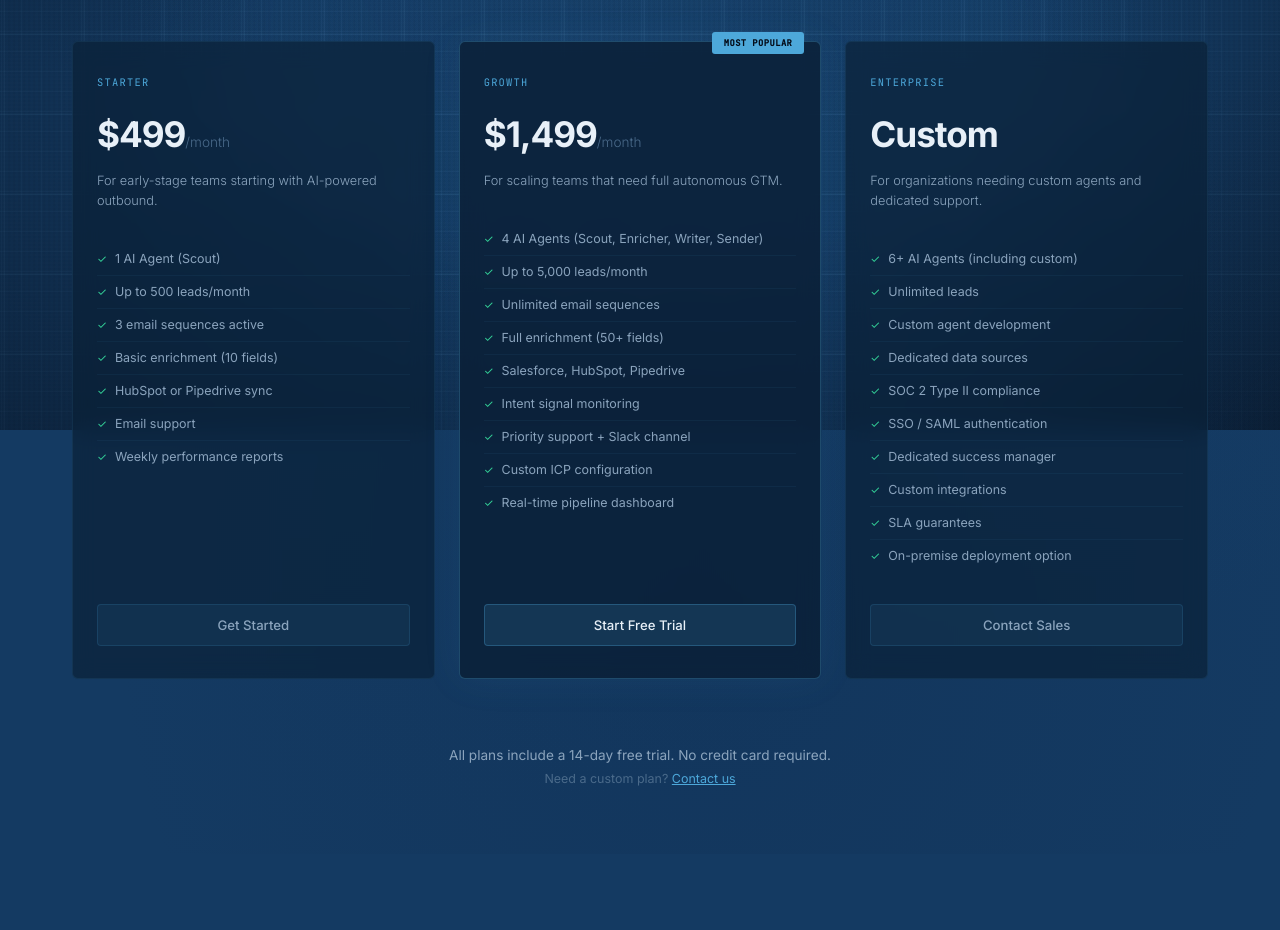
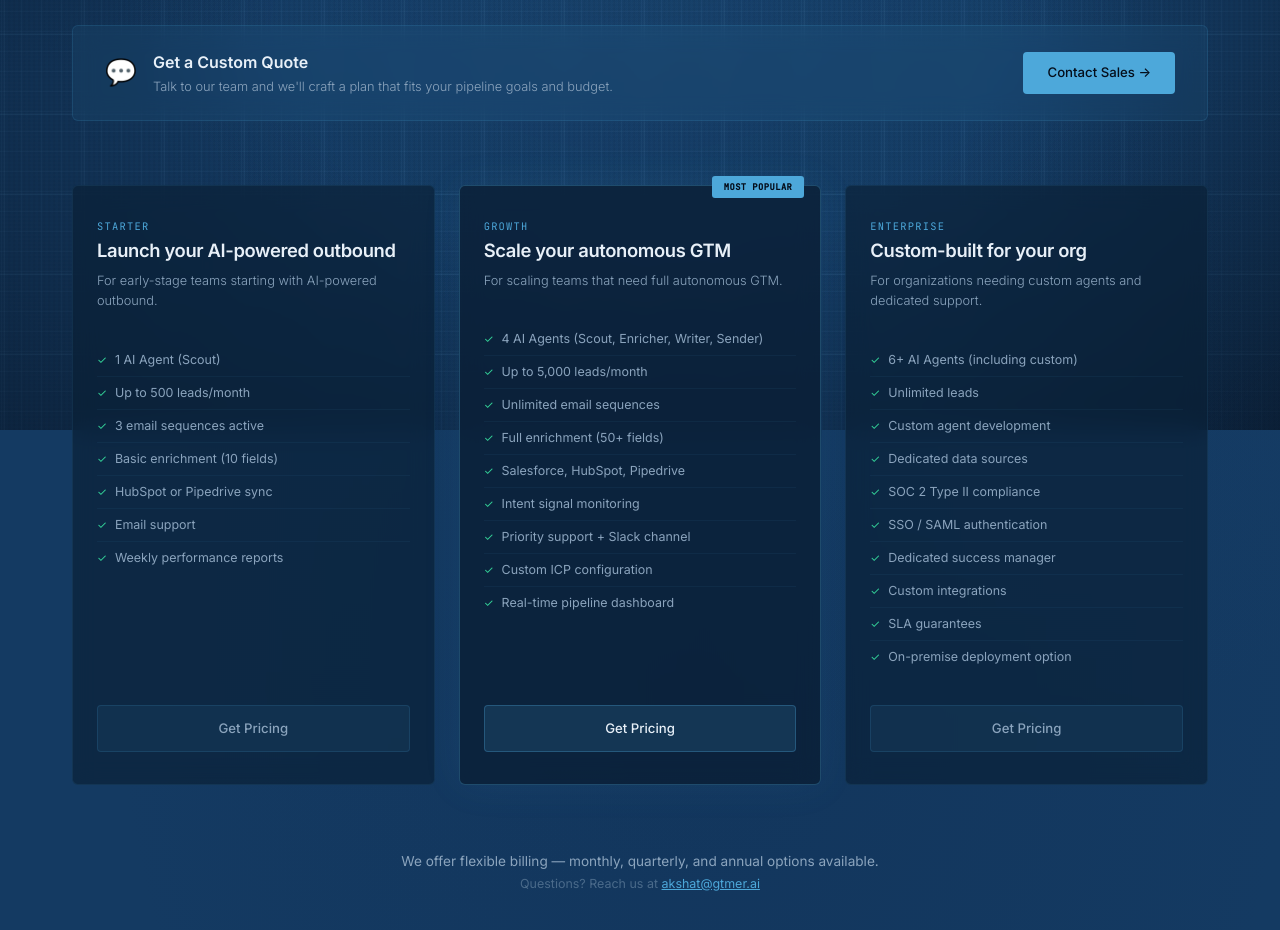
Before and after one commit to akshat-gtmer/gtmer-face-ui, a React (Vite) app: page /pricing in a window 1280 px wide. Shown: the part 370-1300 px from the top of the page. Before the commit the page ends 1224 px from the top, so only its background shows below. Built offline with nearby package versions, Linux system fonts and the light colour scheme.

Commit message:
pricing page changed untill clarification

```diff
--- a/src/components/Pricing/Pricing.module.css
+++ b/src/components/Pricing/Pricing.module.css
@@ -30,7 +30,7 @@
 .backSlash { color: var(--color-accent); opacity: 0.7; }
 
 /* Header */
-.header { text-align: center; margin-bottom: var(--space-3xl); }
+.header { text-align: center; margin-bottom: var(--space-2xl); }
 
 .badge {
   display: inline-flex;
@@ -68,6 +68,78 @@
   font-size: clamp(0.9rem, 1.3vw, 1rem);
   font-weight: 300; color: var(--color-text-secondary);
   max-width: 520px; margin: 0 auto; line-height: 1.7;
+}
+
+/* ── Contact Banner ─────────────────────────────── */
+.contactBanner {
+  margin-bottom: var(--space-3xl);
+}
+
+.contactBannerInner {
+  display: flex;
+  align-items: center;
+  justify-content: space-between;
+  gap: var(--space-xl);
+  padding: var(--space-lg) var(--space-xl);
+  background: rgba(77, 168, 218, 0.06);
+  backdrop-filter: var(--glass-blur);
+  border: 1px solid rgba(77, 168, 218, 0.15);
+  border-radius: var(--radius-md);
+  transition: border-color var(--transition-base);
+}
+
+.contactBannerInner:hover {
+  border-color: rgba(77, 168, 218, 0.3);
+}
+
+.contactBannerText {
+  display: flex;
+  align-items: center;
+  gap: var(--space-md);
+}
+
+.contactBannerIcon {
+  font-size: 1.6rem;
+  flex-shrink: 0;
+}
+
+.contactBannerHeadline {
+  font-family: var(--font-sans);
+  font-size: 1rem;
+  font-weight: 600;
+  color: var(--color-text-primary);
+  margin-bottom: 2px;
+}
+
+.contactBannerSub {
+  font-size: 0.8rem;
+  font-weight: 300;
+  color: var(--color-text-secondary);
+  line-height: 1.5;
+}
+
+.contactBannerCta {
+  display: inline-flex;
+  align-items: center;
+  gap: var(--space-xs);
+  padding: 10px 24px;
+  font-family: var(--font-sans);
+  font-size: 0.825rem;
+  font-weight: 500;
+  color: var(--color-bg-deep);
+  background: var(--color-accent);
+  border: none;
+  border-radius: var(--radius-sm);
+  cursor: pointer;
+  white-space: nowrap;
+  transition: all var(--transition-base);
+  text-decoration: none;
+}
+
+.contactBannerCta:hover {
+  background: hsl(200, 60%, 60%);
+  transform: translateY(-1px);
+  box-shadow: 0 6px 20px rgba(77, 168, 218, 0.25);
 }
 
 /* Tiers grid */
@@ -123,23 +195,17 @@
   color: var(--color-accent);
   text-transform: uppercase;
   letter-spacing: 0.12em;
-  margin-bottom: var(--space-md);
+  margin-bottom: var(--space-xs);
 }
 
-.tierPrice { margin-bottom: var(--space-sm); }
-
-.priceValue {
+.tierTagline {
   font-family: var(--font-sans);
-  font-size: 2.2rem;
-  font-weight: 700;
+  font-size: 1.15rem;
+  font-weight: 600;
   color: var(--color-text-primary);
-  letter-spacing: -0.03em;
-}
-
-.pricePeriod {
-  font-size: 0.85rem;
-  font-weight: 300;
-  color: var(--color-text-muted);
+  letter-spacing: -0.02em;
+  margin-bottom: var(--space-sm);
+  line-height: 1.3;
 }
 
 .tierDesc {
@@ -178,6 +244,8 @@
 
 /* CTA */
 .tierCta {
+  display: block;
+  text-align: center;
   padding: 12px 24px;
   font-size: 0.825rem;
   font-weight: 500;
@@ -189,6 +257,7 @@
   transition: all var(--transition-base);
   font-family: var(--font-sans);
   width: 100%;
+  text-decoration: none;
 }
 
 .tierCta:hover {
@@ -216,6 +285,13 @@
 
 @media (max-width: 900px) {
   .tiersGrid { grid-template-columns: 1fr; max-width: 400px; margin: 0 auto var(--space-3xl); }
+  .contactBannerInner {
+    flex-direction: column;
+    text-align: center;
+  }
+  .contactBannerText {
+    flex-direction: column;
+  }
 }
 
 @media (max-width: 540px) {
--- a/src/components/Pricing/Pricing.tsx
+++ b/src/components/Pricing/Pricing.tsx
@@ -6,8 +6,7 @@ import styles from './Pricing.module.css'
 const TIERS = [
   {
     name: 'Starter',
-    price: '$499',
-    period: '/month',
+    tagline: 'Launch your AI-powered outbound',
     desc: 'For early-stage teams starting with AI-powered outbound.',
     highlight: false,
     features: [
@@ -19,12 +18,10 @@ const TIERS = [
       'Email support',
       'Weekly performance reports',
     ],
-    cta: 'Get Started',
   },
   {
     name: 'Growth',
-    price: '$1,499',
-    period: '/month',
+    tagline: 'Scale your autonomous GTM',
     desc: 'For scaling teams that need full autonomous GTM.',
     highlight: true,
     badge: 'Most Popular',
@@ -39,12 +36,10 @@ const TIERS = [
       'Custom ICP configuration',
       'Real-time pipeline dashboard',
     ],
-    cta: 'Start Free Trial',
   },
   {
     name: 'Enterprise',
-    price: 'Custom',
-    period: '',
+    tagline: 'Custom-built for your org',
     desc: 'For organizations needing custom agents and dedicated support.',
     highlight: false,
     features: [
@@ -59,7 +54,6 @@ const TIERS = [
       'SLA guarantees',
       'On-premise deployment option',
     ],
-    cta: 'Contact Sales',
   },
 ]
 
@@ -84,16 +78,34 @@ const Pricing = () => {
       <div className={styles.header}>
         <div className={styles.badge}>
           <span className={styles.badgeDot} />
-          <span>Simple, Transparent Pricing</span>
+          <span>Flexible Plans</span>
         </div>
         <h1 className={styles.headline}>
-          Plans That Scale
-          <span className={styles.headlineAccent}> With You.</span>
+          Built for Your
+          <span className={styles.headlineAccent}> Scale.</span>
         </h1>
         <p className={styles.subtext}>
-          Start small, grow fast. Every plan includes AI-powered prospecting,
-          enrichment, and outreach — no hidden fees.
+          Every team is different. We'll work with you to find the right plan —
+          tailored to your outreach volume, integrations, and growth goals.
         </p>
+      </div>
+
+      {/* Contact CTA Banner */}
+      <div className={styles.contactBanner}>
+        <div className={styles.contactBannerInner}>
+          <div className={styles.contactBannerText}>
+            <span className={styles.contactBannerIcon}>💬</span>
+            <div>
+              <p className={styles.contactBannerHeadline}>Get a Custom Quote</p>
+              <p className={styles.contactBannerSub}>
+                Talk to our team and we'll craft a plan that fits your pipeline goals and budget.
+              </p>
+            </div>
+          </div>
+          <a href="mailto:akshat@gtmer.ai" className={styles.contactBannerCta}>
+            Contact Sales →
+          </a>
+        </div>
       </div>
 
       {/* Pricing Grid */}
@@ -103,12 +115,9 @@ const Pricing = () => {
             key={tier.name}
             className={`${styles.tierCard} ${tier.highlight ? styles.tierHighlight : ''}`}
           >
-            {tier.badge && <div className={styles.tierBadge}>{tier.badge}</div>}
+            {'badge' in tier && tier.badge && <div className={styles.tierBadge}>{tier.badge}</div>}
             <div className={styles.tierName}>{tier.name}</div>
-            <div className={styles.tierPrice}>
-              <span className={styles.priceValue}>{tier.price}</span>
-              <span className={styles.pricePeriod}>{tier.period}</span>
-            </div>
+            <div className={styles.tierTagline}>{tier.tagline}</div>
             <p className={styles.tierDesc}>{tier.desc}</p>
 
             <ul className={styles.featureList}>
@@ -120,18 +129,22 @@ const Pricing = () => {
               ))}
             </ul>
 
-            <button className={`${styles.tierCta} ${tier.highlight ? styles.tierCtaHighlight : ''}`}>
-              {tier.cta}
-            </button>
+            <a
+              href="mailto:akshat@gtmer.ai"
+              className={`${styles.tierCta} ${tier.highlight ? styles.tierCtaHighlight : ''}`}
+            >
+              Get Pricing
+            </a>
           </div>
         ))}
       </div>
 
       {/* Bottom note */}
       <div className={styles.bottomNote}>
-        <p>All plans include a 14-day free trial. No credit card required.</p>
+        <p>We offer flexible billing — monthly, quarterly, and annual options available.</p>
         <p className={styles.bottomMuted}>
-          Need a custom plan? <a href="mailto:akshat@gtmer.ai" className={styles.bottomLink}>Contact us</a>
+          Questions? Reach us at{' '}
+          <a href="mailto:akshat@gtmer.ai" className={styles.bottomLink}>akshat@gtmer.ai</a>
         </p>
       </div>
     </article>
```
